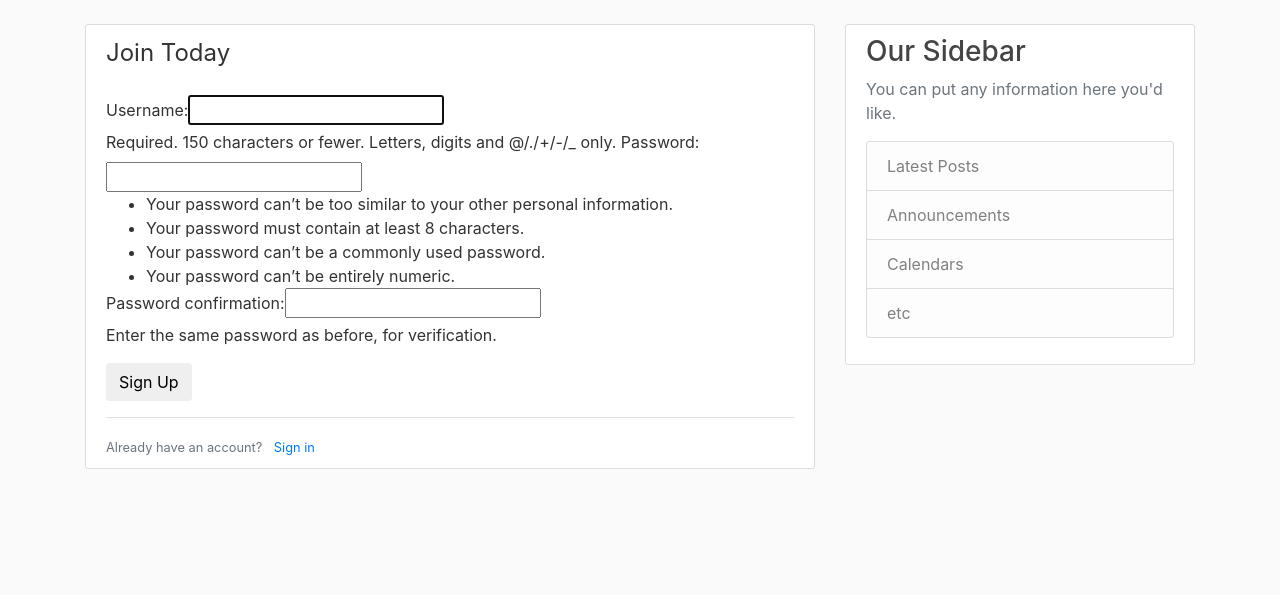
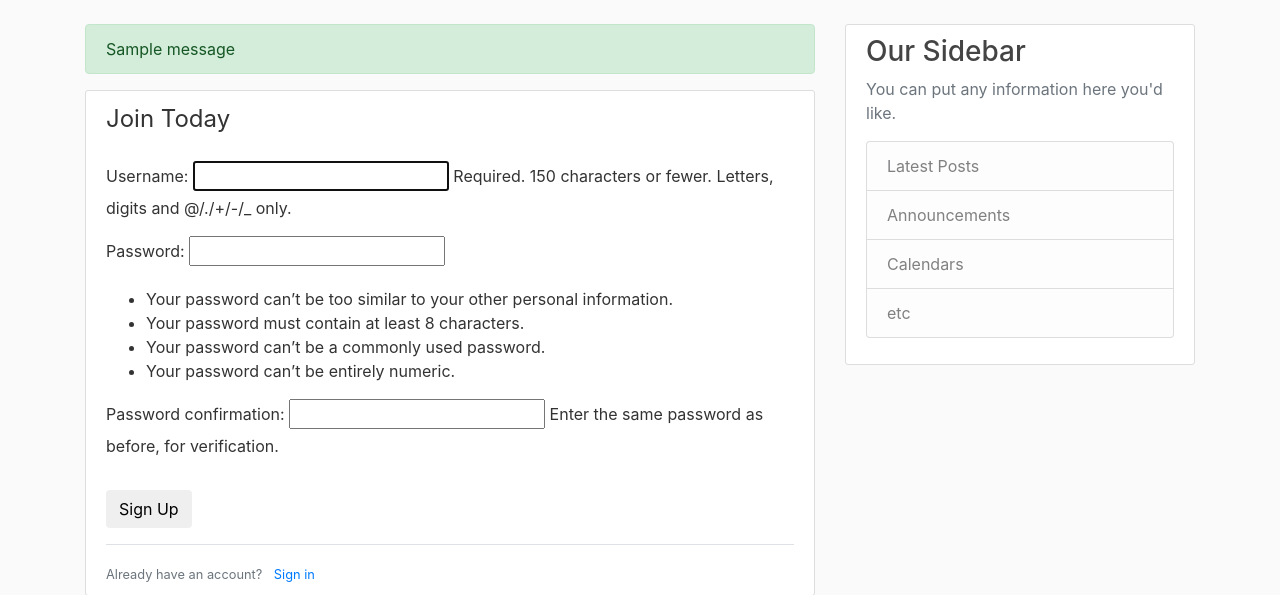
Before and after one commit to dvuong1/blog-site, a Django app: page /register/ in a window 1280 px wide. Shown: the part 56-651 px from the top of the page. Run offline with Django 3.2, Linux system fonts and the light colour scheme; tables that the repository leaves empty hold one stand-in row (values such as "Sample post"); one stand-in notice (Sample message) is shown; some libraries are stand-ins or nearby versions.

Commit message:
Add alerts to base, enable form save

```diff
--- a/blog/templates/blog/base.html
+++ b/blog/templates/blog/base.html
@@ -43,6 +43,13 @@
         <main role="main" class="container">
           <div class="row">
             <div class="col-md-8">
+              {% if messages %}
+                {% for message in messages %}
+                  <div class="alert alert-{{ message.tags }}">
+                    {{ message }}
+                  </div>
+                {% endfor %}
+              {% endif %}
               {% block content %}{% endblock %}
             </div>
             <!-- Sidebar -->
--- a/users/templates/users/register.html
+++ b/users/templates/users/register.html
@@ -5,7 +5,7 @@
             {% csrf_token %}
             <fieldset class="form-group">
                 <legend class="border_bottom mb-4">Join Today</legend>
-                {{ form }}
+                {{ form.as_p }}
             </fieldset>
             <div class="form-group">
                 <button class="btn btn-outlint-info" type="submit">Sign Up</button>
--- a/users/views.py
+++ b/users/views.py
@@ -6,6 +6,7 @@ def register(request):
     if request.method == 'POST':
         form = UserCreationForm(request.POST)
         if form.is_valid():
+            form.save()
             username = form.cleaned_data.get('username')
             messages.success(request, f'Account created for {username}!')
             return redirect('blog-home')
```
